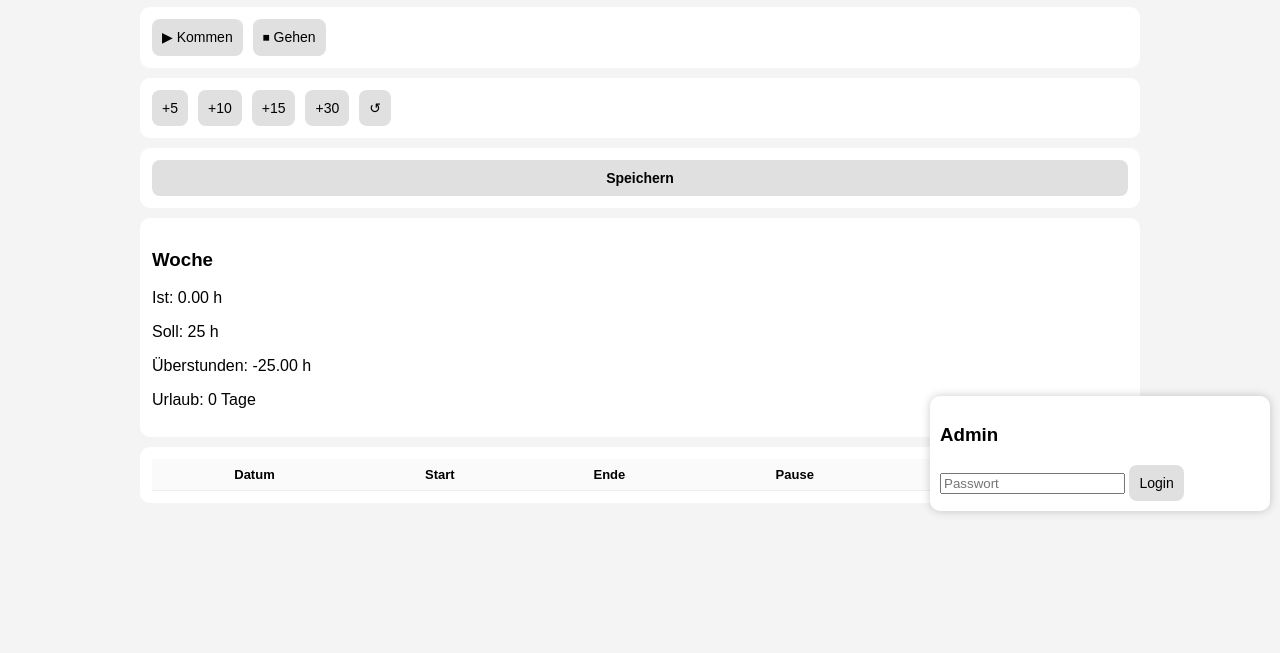
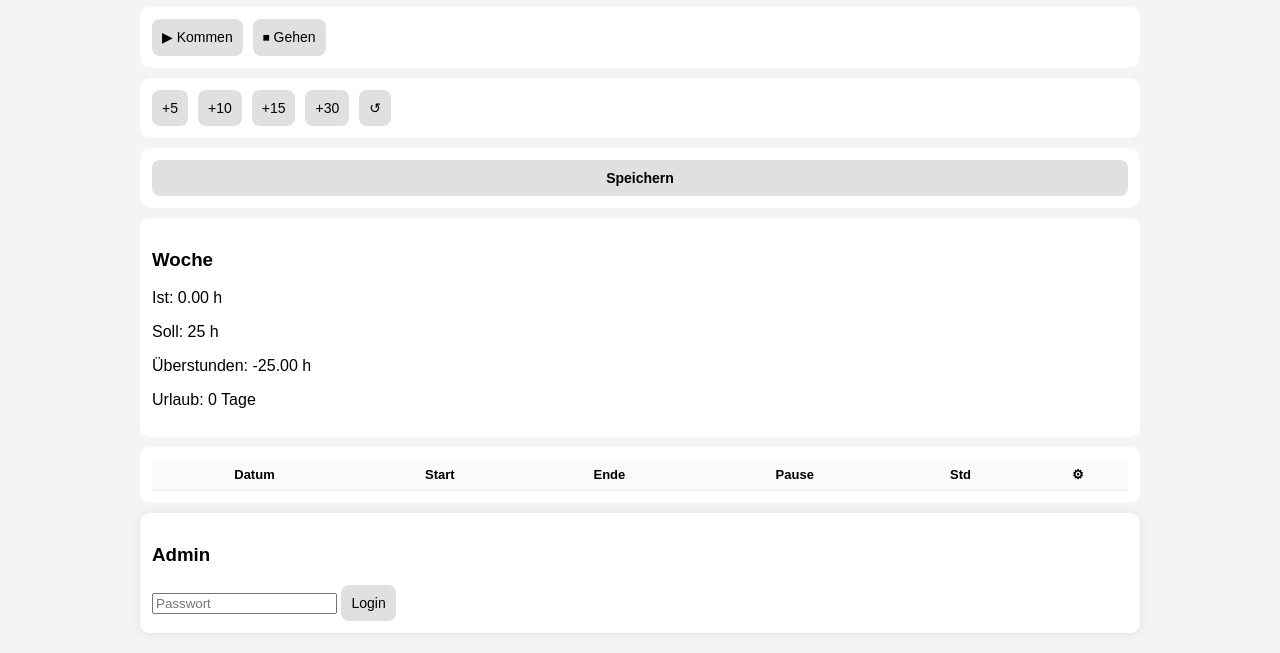
Before and after one commit to Stefan1988-27/Zeiterfassung, a plain HTML site: page index.html in a window 1280 px wide. Shown: the part 279-932 px from the top of the page. Before the commit the page ends 802 px from the top, so only its background shows below. Drawn offline with Linux system fonts and the light colour scheme.

Commit message:
Add files via upload

```diff
--- a/index.html
+++ b/index.html
@@ -83,19 +83,18 @@ background:#fafafa;
 font-weight:800;
 }
 
-/* ADMIN */
+/* ADMIN NICHT MEHR FIXED */
 .admin{
-position:fixed;
-bottom:10px;
-right:10px;
-width:320px;
 background:white;
-padding:10px;
-box-shadow:0 0 10px rgba(0,0,0,0.2);
+padding:12px;
 border-radius:10px;
+margin-top:10px;
+box-shadow:0 0 10px rgba(0,0,0,0.08);
 }
 
-.hidden{display:none;}
+.hidden{
+display:none;
+}
 
 </style>
 </head>
@@ -181,18 +180,15 @@ Speichern
 </table>
 </div>
 
-<!-- ADMIN -->
-<div class="admin">
+<!-- ADMIN (EINGEBETTET) -->
+<div class="card admin">
+
 <h3>Admin</h3>
 
 <input type="password" id="pw" placeholder="Passwort">
 <button onclick="login()">Login</button>
 
 <div id="panel" class="hidden">
-
-<button onclick="closeAdmin()" style="width:100%;background:#ffdddd;">
-Schließen ✖
-</button>
 
 <hr>
 
@@ -209,6 +205,7 @@ Schließen ✖
 <button onclick="setVac()">Speichern</button>
 
 </div>
+
 </div>
 
 <script>
@@ -335,11 +332,6 @@ document.getElementById("panel").classList.remove("hidden");
 }
 }
 
-/* CLOSE ADMIN */
-function closeAdmin(){
-document.getElementById("panel").classList.add("hidden");
-}
-
 /* SETTINGS */
 function setTarget(){
 targetHours=Number(document.getElementById("targetInput").value)||25;
```
